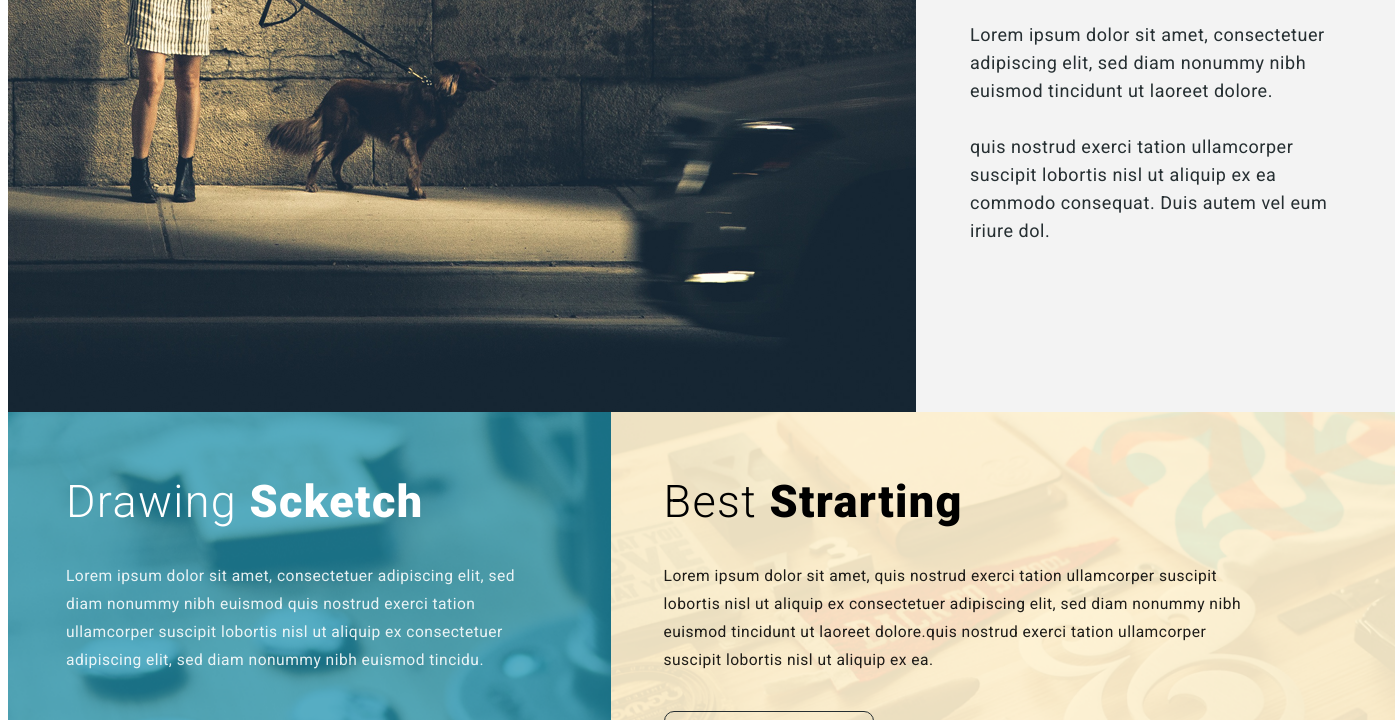
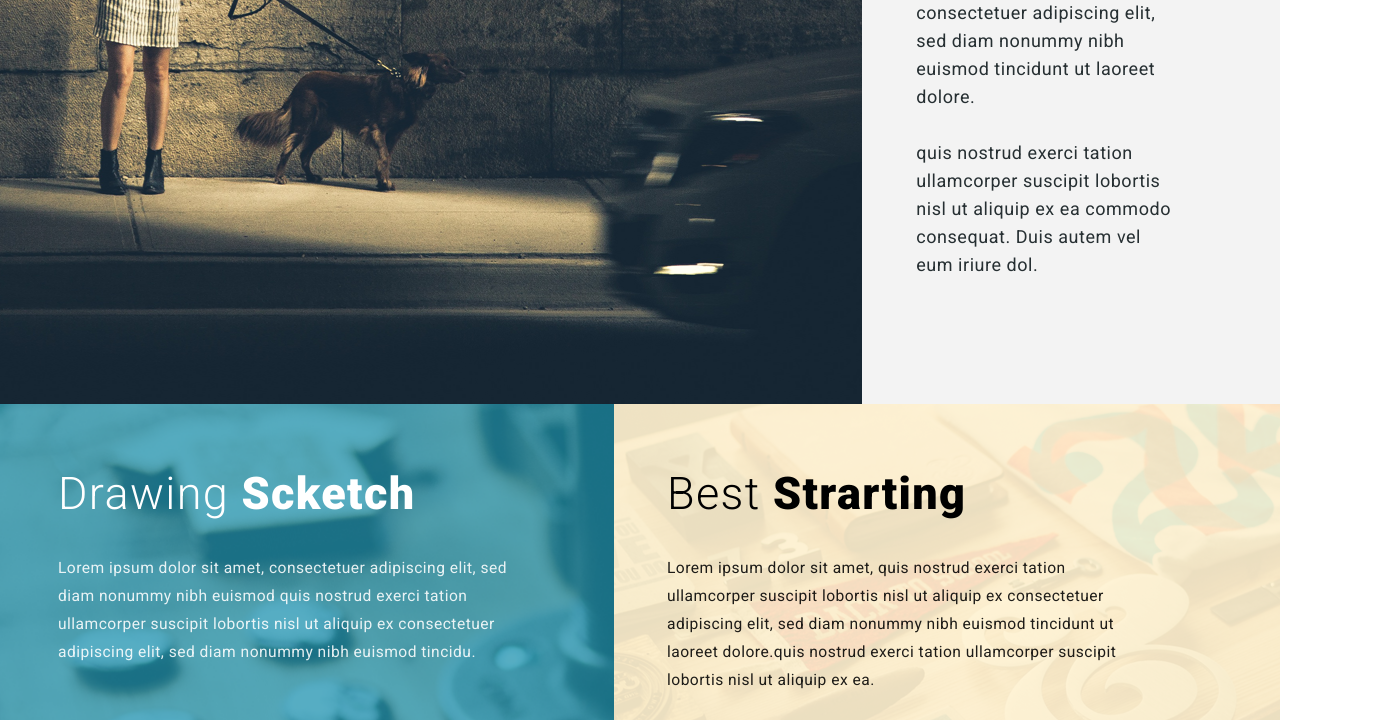
Before and after one commit to Paracells/Paracells.github.io, a plain HTML site: page homework_5/index.html in a window 1280 px wide. Shown: the part 311-1031 px from the top of the page, 1395 px wide, since content can reach past the window. Drawn offline with Linux system fonts and the light colour scheme.

Commit message:
fixing grid, textarea

```diff
--- a/homework_5/css/style.css
+++ b/homework_5/css/style.css
@@ -1,3 +1,9 @@
+* {
+  margin: 0;
+  padding: 0;
+  box-sizing: border-box;
+}
+
 body {
   width: 100vw;
   font-family: Roboto;
@@ -5,31 +11,33 @@ body {
 .container {
   margin: 0 auto;
   display: grid;
-  grid-template-columns: repeat(3, auto);
+  grid-template-columns: repeat(5, auto);
   grid-template-rows: 715px 427px 427px 715px;
   grid-template-areas:
-    "img img grid-right"
-    "left-drawing right-drawing-one right-drawing-one"
-    "left-drawing right-drawing-two right-drawing-two"
-    "left-third right-third right-third";
-  /* ". right-drawing-two"; */
+    "img img img img grid-right"
+    "left-drawing left-drawing right-drawing-one right-drawing-one right-drawing-one"
+    "left-drawing left-drawing right-drawing-two right-drawing-two right-drawing-two"
+    "left-third right-third right-third right-third right-third";
   max-width: 1366px;
 }
 .img-left {
   grid-area: img;
+  background: url('../img/top-img.png') center center/cover no-repeat;
 }
 
 .grid-right {
   background-color: #f3f3f3;
   display: grid;
   grid-area: grid-right;
-  grid-template-rows: 57px repeat(3, minmax(min-content, max-content)) 71px;
+  grid-template-rows: 57px repeat(3, auto) 71px;
+  grid-template-columns: 1fr;
   grid-template-areas:
     "btn"
     "right-text"
     "down-text";
+  align-content: space-evenly;
   padding-left: 54px;
-  align-content: space-evenly;
+  padding-right: 49px;
 }
 .btn {
   width: 34px;
@@ -137,8 +145,7 @@ body {
 
 .right-drawing-one {
   grid-area: right-drawing-one;
-  background: url("../img/right-up-img-sec1.png") center center/cover
-    no-repeat;
+  background: url("../img/right-up-img-sec1.png") center center/cover no-repeat;
 }
 
 .right-drawing-two {
@@ -158,13 +165,12 @@ body {
 .right__third-page {
   color: white;
   padding-left: 56px;
-  padding-right: 40px;
   padding-top: 56px;
 }
 .left__third-page {
   grid-area: left-third;
-  background: url("../img/left-down-img-sec2.png") center center/cover
-    no-repeat;
+  background: url("../img/left-down-img-sec2.png") center center/cover no-repeat;
+  width: 458px;
 }
 
 .left__logo {
@@ -221,8 +227,13 @@ body {
   letter-spacing: 0.03em;
   line-height: 32px;
   text-align: left;
+  color: white;
 }
 
+.form-text:focus,
+.form-textarea:focus {
+  outline: none;
+}
 .form-textarea {
   font: inherit;
   display: block;
@@ -230,6 +241,9 @@ body {
   margin-right: 0;
 }
 
+.form-textarea::placeholder {
+  color: white;
+}
 .right__simple-text {
   font-size: 16.6px;
   font-weight: 400;
--- a/homework_5/index.html
+++ b/homework_5/index.html
@@ -14,7 +14,7 @@
   </head>
   <body>
     <div class="container">
-      <img src="img/top-img.png" alt="" class="img-left">
+      <div class="img-left"></div>
       <div class="grid-right">
         <div class="btn">
           <img src="img/icons/bars-solid.svg" alt="" />
@@ -112,7 +112,7 @@
           <textarea
             class="form-textarea"
             placeholder="Your Message Here ..."
-            cols="58"
+            cols="65"
             rows="5"
           ></textarea>
         </form>
```
Also changed, not shown: index.html (+2 -0 lines).
